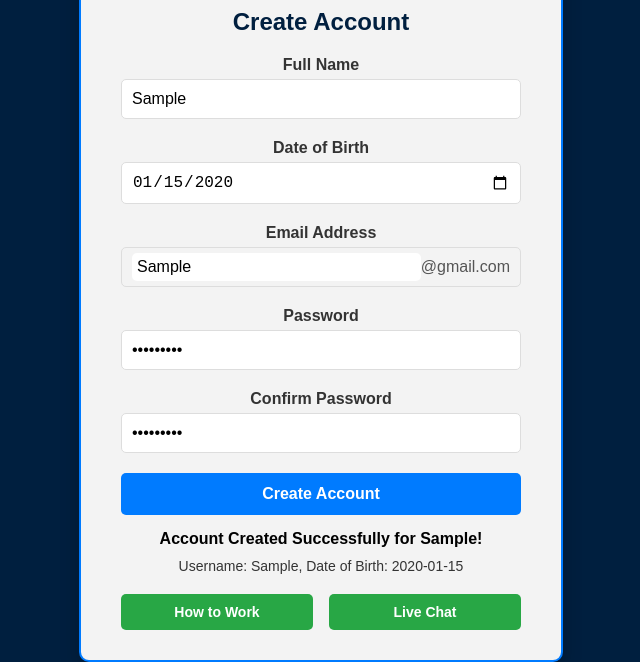
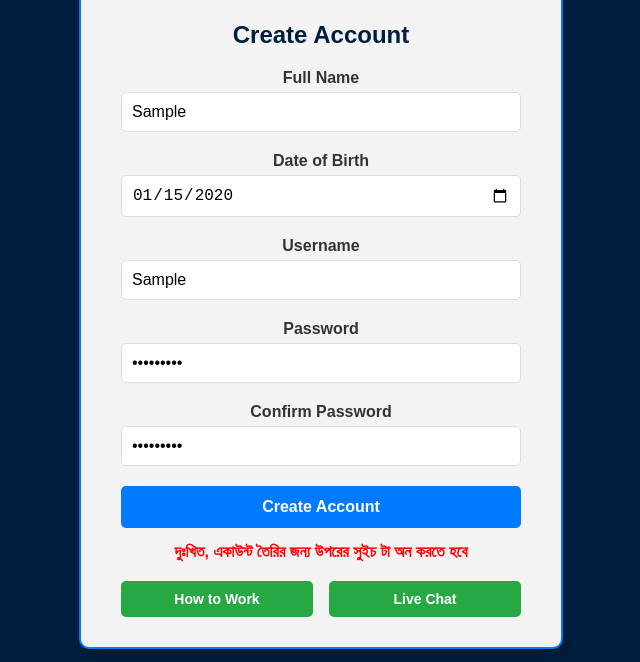
Before and after one commit to xmostafizur/Fff, a plain HTML site: page index.html in a window 1280 px wide. Both pictures are taken after typing "Sample", "2020-01-15", "Sample", "Sample123", "Sample123" into the empty fields and a click on the button "Create Account". Shown: the part 140-802 px from the top of the page, without its empty margins (319-959 px from the left). Drawn offline with Linux system fonts and the light colour scheme.

Commit message:
Update index.html

```diff
--- a/index.html
+++ b/index.html
@@ -3,7 +3,7 @@
 <head>
   <meta charset="UTF-8">
   <meta name="viewport" content="width=device-width, initial-scale=1.0">
-  <title>Unlimited Gmail account create</title>
+  <title>Account Creation</title>
   <style>
     body {
       font-family: 'Arial', sans-serif;
@@ -277,6 +277,14 @@
       max-width: 90%;
       max-height: 80%;
     }
+
+    /* Error message */
+    #errorMessage {
+      margin-top: 15px;
+      color: red;
+      font-weight: bold;
+      display: none;
+    }
   </style>
 </head>
 <body>
@@ -318,11 +326,8 @@
         <input type="date" id="dob" required>
       </div>
       <div class="form-group">
-        <label for="email">Email Address</label>
-        <div class="email-container">
-          <input type="text" id="username" placeholder="Enter username" required>
-          <span>@gmail.com</span>
-        </div>
+        <label for="username">Username</label>
+        <input type="text" id="username" placeholder="Enter username" required>
       </div>
       <div class="form-group">
         <label for="password">Password</label>
@@ -340,6 +345,7 @@
     </div>
     <div id="message"></div>
     <p id="details"></p>
+    <div id="errorMessage"></div>
 
     <!-- Bottom Buttons -->
     <div class="bottom-buttons">
@@ -370,6 +376,14 @@
     function playButtonSound() {
       const buttonSound = new Audio('button.mp3');
       buttonSound.play();
+
+      if (!switchEnabled) {
+        document.getElementById('errorMessage').textContent = "দুঃখিত, একাউন্ট তৈরির জন্য উপরের সুইচ টা অন করতে হবে";
+        document.getElementById('errorMessage').style.display = "block";
+        document.getElementById('message').textContent = ''; // Hide success message
+      } else {
+        document.getElementById('errorMessage').style.display = "none";
+      }
     }
 
     // Toggle switch functionality
@@ -411,8 +425,10 @@
 
       setTimeout(function() {
         document.getElementById('loading').style.display = 'none';
-        document.getElementById('message').textContent = `Account Created Successfully for ${fullName}!`;
-        document.getElementById('details').textContent = `Username: ${username}, Date of Birth: ${dob}`;
+        if (switchEnabled) {
+          document.getElementById('message').textContent = `Account Created Successfully for ${fullName}!`;
+          document.getElementById('details').textContent = `Username: ${username}, Date of Birth: ${dob}`;
+        }
       }, 2000);
     });
 
```
